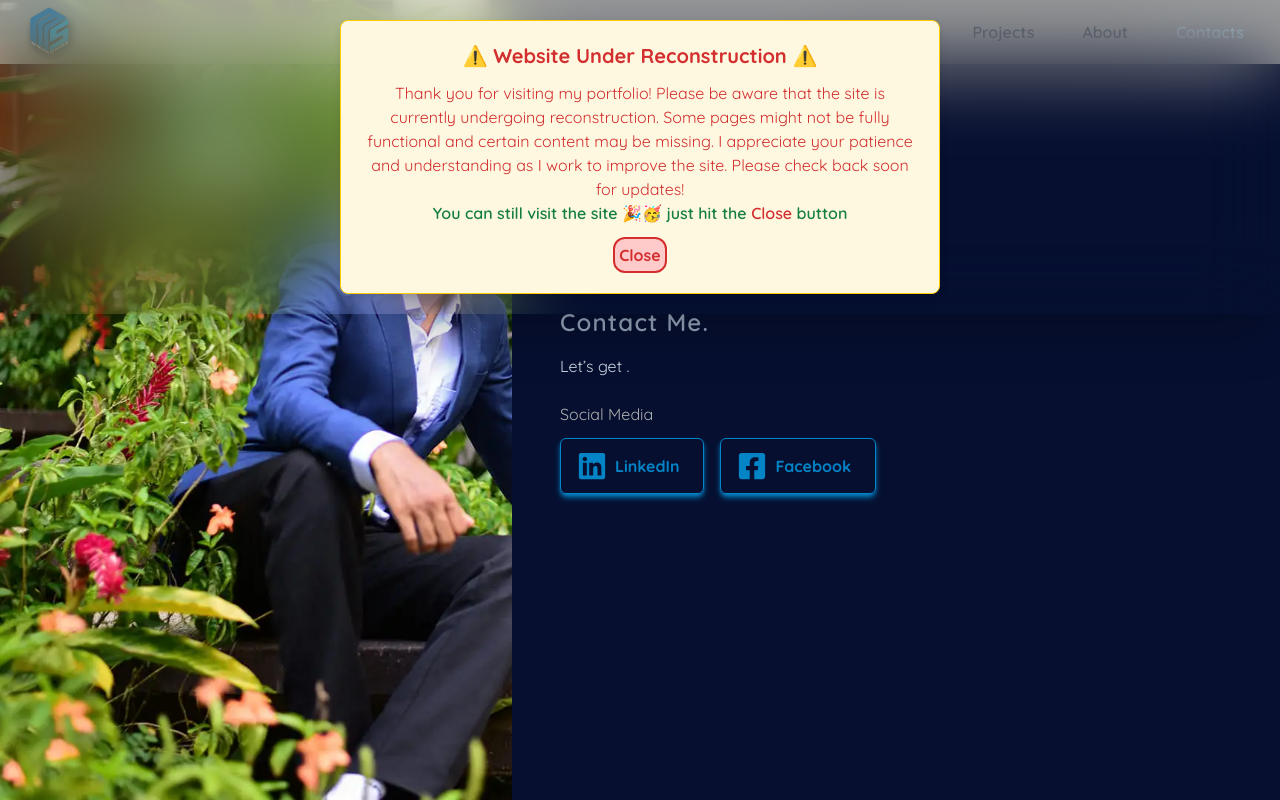
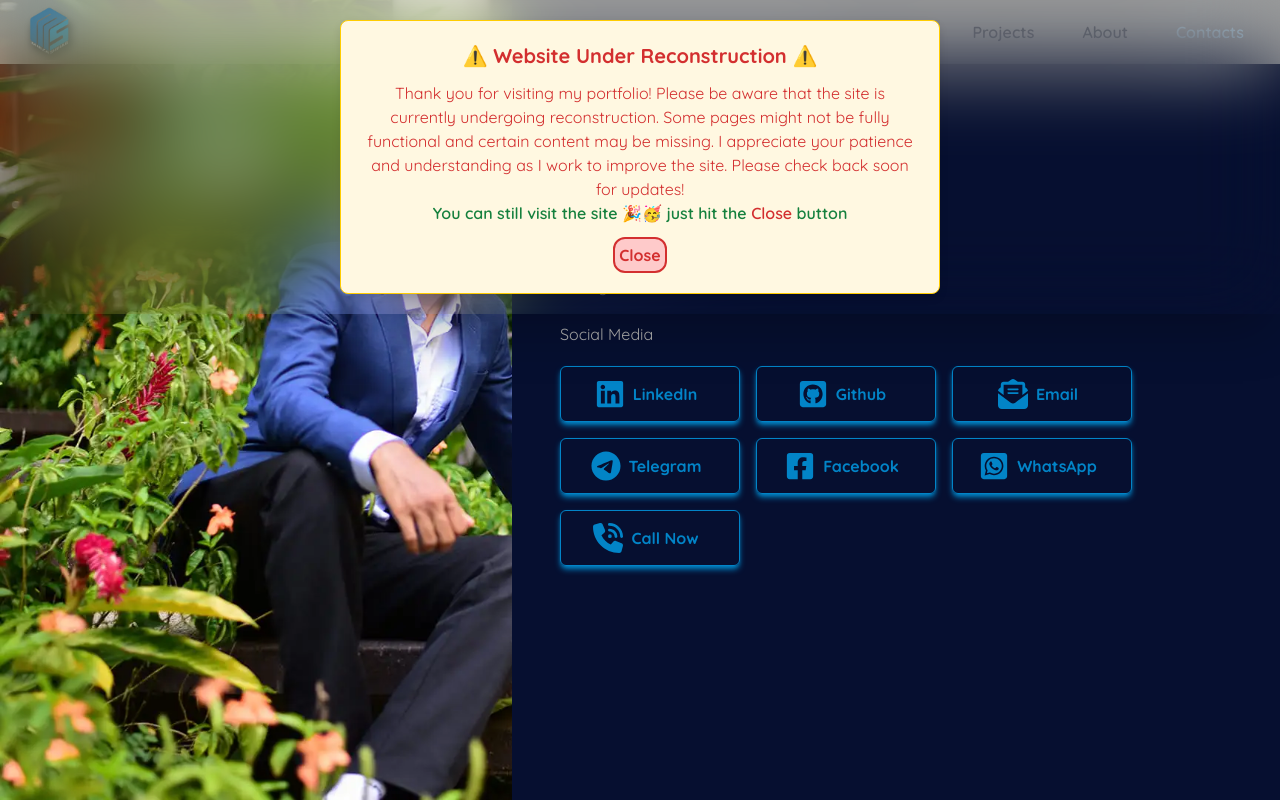
Before and after one commit to MdMirzaShihab/MyPortfolio, a React (Vite) app: page /contact in a window 1280 px wide. Built offline with nearby package versions, Linux system fonts and the light colour scheme.

Commit message:
contact updated

```diff
--- a/src/components/Contact.jsx
+++ b/src/components/Contact.jsx
@@ -19,8 +19,9 @@ const Contact = () => {
           </p>
           <div className="mt-6">
             <h1 className="text-gray-200">Social Media</h1>
-            <div className="mt-3 md:flex md:items-center md:-mx-2">
-              <motion.button className="flex justify-center items-center w-full px-4 py-3 text-[#0284c7] rounded-md md:w-auto md:mx-2 border border-[#0284c7] shadow-[#0284c7] shadow-md"  whileHover={{ scale: 1.1 }}
+            <div className="mt-3 md:flex md:items-center flex-wrap md:-mx-2">
+            <a href='https://www.linkedin.com/in/mdmirza/' target='blank'>
+              <motion.button className="flex justify-center items-center w-full px-4 py-3 text-[#0284c7] rounded-md md:w-[180px] md:mx-2 md:my-2 border border-[#0284c7] shadow-[#0284c7] shadow-md"  whileHover={{ scale: 1.1 }}
                 whileTap={{ scale: 0.9 }}>
               <svg className="w-[30px] h-[30px] fill-[#0284c7]" viewBox="0 0 448 512" xmlns="http://www.w3.org/2000/svg">
   {/*! Font Awesome Free 6.4.2 by @fontawesome - https://fontawesome.com License - https://fontawesome.com/license (Commercial License) Copyright 2023 Fonticons, Inc. */}
@@ -31,7 +32,44 @@ const Contact = () => {
                                 LinkedIn
                             </span>
               </motion.button>
-              <motion.button className="flex justify-center items-center w-full px-4 py-3 text-[#0284c7] rounded-md md:w-auto md:mx-2 border border-[#0284c7] shadow-[#0284c7] shadow-md"  whileHover={{ scale: 1.1 }}
+              </a>
+              <a href='https://github.com/MdMirzaShihab' target='blank'>
+              <motion.button className="flex justify-center items-center w-full px-4 py-3 text-[#0284c7] rounded-md md:w-[180px] md:mx-2 md:my-2 border border-[#0284c7] shadow-[#0284c7] shadow-md"  whileHover={{ scale: 1.1 }}
+                whileTap={{ scale: 0.9 }}>
+ <svg className="w-[30px] h-[30px] fill-[#0284c7]" viewBox="0 0 448 512" xmlns="http://www.w3.org/2000/svg">
+{/*! Font Awesome Free 6.4.2 by @fontawesome - https://fontawesome.com License - https://fontawesome.com/license (Commercial License) Copyright 2023 Fonticons, Inc. */}
+<path d="M400 32H48C21.5 32 0 53.5 0 80v352c0 26.5 21.5 48 48 48h352c26.5 0 48-21.5 48-48V80c0-26.5-21.5-48-48-48zM277.3 415.7c-8.4 1.5-11.5-3.7-11.5-8 0-5.4.2-33 .2-55.3 0-15.6-5.2-25.5-11.3-30.7 37-4.1 76-9.2 76-73.1 0-18.2-6.5-27.3-17.1-39 1.7-4.3 7.4-22-1.7-45-13.9-4.3-45.7 17.9-45.7 17.9-13.2-3.7-27.5-5.6-41.6-5.6-14.1 0-28.4 1.9-41.6 5.6 0 0-31.8-22.2-45.7-17.9-9.1 22.9-3.5 40.6-1.7 45-10.6 11.7-15.6 20.8-15.6 39 0 63.6 37.3 69 74.3 73.1-4.8 4.3-9.1 11.7-10.6 22.3-9.5 4.3-33.8 11.7-48.3-13.9-9.1-15.8-25.5-17.1-25.5-17.1-16.2-.2-1.1 10.2-1.1 10.2 10.8 5 18.4 24.2 18.4 24.2 9.7 29.7 56.1 19.7 56.1 19.7 0 13.9.2 36.5.2 40.6 0 4.3-3 9.5-11.5 8-66-22.1-112.2-84.9-112.2-158.3 0-91.8 70.2-161.5 162-161.5S388 165.6 388 257.4c.1 73.4-44.7 136.3-110.7 158.3zm-98.1-61.1c-1.9.4-3.7-.4-3.9-1.7-.2-1.5 1.1-2.8 3-3.2 1.9-.2 3.7.6 3.9 1.9.3 1.3-1 2.6-3 3zm-9.5-.9c0 1.3-1.5 2.4-3.5 2.4-2.2.2-3.7-.9-3.7-2.4 0-1.3 1.5-2.4 3.5-2.4 1.9-.2 3.7.9 3.7 2.4zm-13.7-1.1c-.4 1.3-2.4 1.9-4.1 1.3-1.9-.4-3.2-1.9-2.8-3.2.4-1.3 2.4-1.9 4.1-1.5 2 .6 3.3 2.1 2.8 3.4zm-12.3-5.4c-.9 1.1-2.8.9-4.3-.6-1.5-1.3-1.9-3.2-.9-4.1.9-1.1 2.8-.9 4.3.6 1.3 1.3 1.8 3.3.9 4.1zm-9.1-9.1c-.9.6-2.6 0-3.7-1.5s-1.1-3.2 0-3.9c1.1-.9 2.8-.2 3.7 1.3 1.1 1.5 1.1 3.3 0 4.1zm-6.5-9.7c-.9.9-2.4.4-3.5-.6-1.1-1.3-1.3-2.8-.4-3.5.9-.9 2.4-.4 3.5.6 1.1 1.3 1.3 2.8.4 3.5zm-6.7-7.4c-.4.9-1.7 1.1-2.8.4-1.3-.6-1.9-1.7-1.5-2.6.4-.6 1.5-.9 2.8-.4 1.3.7 1.9 1.8 1.5 2.6z"></path>
+</svg>
+                   <span className="mx-2 font-bold">
+                                Github
+                            </span>
+              </motion.button>
+              </a>
+              <a href="mailto:contact@mirzashihab.com" target='blank'>
+              <motion.button className="flex justify-center items-center w-full px-4 py-3 text-[#0284c7] rounded-md md:w-[180px] md:mx-2 md:my-2 border border-[#0284c7] shadow-[#0284c7] shadow-md"  whileHover={{ scale: 1.1 }}
+                whileTap={{ scale: 0.9 }}>
+<svg className="w-[30px] h-[30px] fill-[#0284c7]" viewBox="0 0 512 512" xmlns="http://www.w3.org/2000/svg">
+<path d="M215.4 96H144 107.8 96v8.8V144v40.4 89L.2 202.5c1.6-18.1 10.9-34.9 25.7-45.8L48 140.3V96c0-26.5 21.5-48 48-48h76.6l49.9-36.9C232.2 3.9 243.9 0 256 0s23.8 3.9 33.5 11L339.4 48H416c26.5 0 48 21.5 48 48v44.3l22.1 16.4c14.8 10.9 24.1 27.7 25.7 45.8L416 273.4v-89V144 104.8 96H404.2 368 296.6 215.4zM0 448V242.1L217.6 403.3c11.1 8.2 24.6 12.7 38.4 12.7s27.3-4.4 38.4-12.7L512 242.1V448v0c0 35.3-28.7 64-64 64H64c-35.3 0-64-28.7-64-64v0zM176 160H336c8.8 0 16 7.2 16 16s-7.2 16-16 16H176c-8.8 0-16-7.2-16-16s7.2-16 16-16zm0 64H336c8.8 0 16 7.2 16 16s-7.2 16-16 16H176c-8.8 0-16-7.2-16-16s7.2-16 16-16z"></path>
+</svg>
+                   <span className="mx-2 font-bold">
+                               Email
+                            </span>
+              </motion.button>
+              </a>
+              <a href='https://t.me/mirzashihab' target='blank'>
+              <motion.button className="flex justify-center items-center w-full px-4 py-3 text-[#0284c7] rounded-md md:w-[180px] md:mx-2 md:my-2 border border-[#0284c7] shadow-[#0284c7] shadow-md"  whileHover={{ scale: 1.1 }}
+                whileTap={{ scale: 0.9 }}>
+<svg className="w-[30px] h-[30px] fill-[#0284c7]" viewBox="0 0 496 512" xmlns="http://www.w3.org/2000/svg">
+{/*! Font Awesome Free 6.4.2 by @fontawesome - https://fontawesome.com License - https://fontawesome.com/license (Commercial License) Copyright 2023 Fonticons, Inc. */}
+<path d="M248,8C111.033,8,0,119.033,0,256S111.033,504,248,504,496,392.967,496,256,384.967,8,248,8ZM362.952,176.66c-3.732,39.215-19.881,134.378-28.1,178.3-3.476,18.584-10.322,24.816-16.948,25.425-14.4,1.326-25.338-9.517-39.287-18.661-21.827-14.308-34.158-23.215-55.346-37.177-24.485-16.135-8.612-25,5.342-39.5,3.652-3.793,67.107-61.51,68.335-66.746.153-.655.3-3.1-1.154-4.384s-3.59-.849-5.135-.5q-3.283.746-104.608,69.142-14.845,10.194-26.894,9.934c-8.855-.191-25.888-5.006-38.551-9.123-15.531-5.048-27.875-7.717-26.8-16.291q.84-6.7,18.45-13.7,108.446-47.248,144.628-62.3c68.872-28.647,83.183-33.623,92.511-33.789,2.052-.034,6.639.474,9.61,2.885a10.452,10.452,0,0,1,3.53,6.716A43.765,43.765,0,0,1,362.952,176.66Z"></path>
+</svg>
+                   <span className="mx-2 font-bold">
+                                Telegram
+                            </span>
+              </motion.button>
+              </a>
+              <a href='https://github.com/MdMirzaShihab' target='blank'>
+              <motion.button className="flex justify-center items-center w-full px-4 py-3 text-[#0284c7] rounded-md md:w-[180px] md:mx-2 md:my-2 border border-[#0284c7] shadow-[#0284c7] shadow-md"  whileHover={{ scale: 1.1 }}
                 whileTap={{ scale: 0.9 }}>
               <svg className="w-[30px] h-[30px] fill-[#0284c7]" viewBox="0 0 448 512" xmlns="http://www.w3.org/2000/svg">
 {/*! Font Awesome Free 6.4.2 by @fontawesome - https://fontawesome.com License - https://fontawesome.com/license (Commercial License) Copyright 2023 Fonticons, Inc. */}
@@ -42,6 +80,31 @@ const Contact = () => {
                                 Facebook
                             </span>
               </motion.button>
+              </a>
+              <a href="https://wa.me/qr/EFOBSKDSAJC4F1" target='blank'>
+              <motion.button className="flex justify-center items-center w-full px-4 py-3 text-[#0284c7] rounded-md md:w-[180px] md:mx-2 md:my-2 border border-[#0284c7] shadow-[#0284c7] shadow-md"  whileHover={{ scale: 1.1 }}
+                whileTap={{ scale: 0.9 }}>
+<svg className="w-[30px] h-[30px] fill-[#0284c7]" viewBox="0 0 448 512" xmlns="http://www.w3.org/2000/svg">
+{/*! Font Awesome Free 6.4.2 by @fontawesome - https://fontawesome.com License - https://fontawesome.com/license (Commercial License) Copyright 2023 Fonticons, Inc. */}
+<path d="M224 122.8c-72.7 0-131.8 59.1-131.9 131.8 0 24.9 7 49.2 20.2 70.1l3.1 5-13.3 48.6 49.9-13.1 4.8 2.9c20.2 12 43.4 18.4 67.1 18.4h.1c72.6 0 133.3-59.1 133.3-131.8 0-35.2-15.2-68.3-40.1-93.2-25-25-58-38.7-93.2-38.7zm77.5 188.4c-3.3 9.3-19.1 17.7-26.7 18.8-12.6 1.9-22.4.9-47.5-9.9-39.7-17.2-65.7-57.2-67.7-59.8-2-2.6-16.2-21.5-16.2-41s10.2-29.1 13.9-33.1c3.6-4 7.9-5 10.6-5 2.6 0 5.3 0 7.6.1 2.4.1 5.7-.9 8.9 6.8 3.3 7.9 11.2 27.4 12.2 29.4s1.7 4.3.3 6.9c-7.6 15.2-15.7 14.6-11.6 21.6 15.3 26.3 30.6 35.4 53.9 47.1 4 2 6.3 1.7 8.6-1 2.3-2.6 9.9-11.6 12.5-15.5 2.6-4 5.3-3.3 8.9-2 3.6 1.3 23.1 10.9 27.1 12.9s6.6 3 7.6 4.6c.9 1.9.9 9.9-2.4 19.1zM400 32H48C21.5 32 0 53.5 0 80v352c0 26.5 21.5 48 48 48h352c26.5 0 48-21.5 48-48V80c0-26.5-21.5-48-48-48zM223.9 413.2c-26.6 0-52.7-6.7-75.8-19.3L64 416l22.5-82.2c-13.9-24-21.2-51.3-21.2-79.3C65.4 167.1 136.5 96 223.9 96c42.4 0 82.2 16.5 112.2 46.5 29.9 30 47.9 69.8 47.9 112.2 0 87.4-72.7 158.5-160.1 158.5z"></path>
+</svg>
+                   <span className="mx-2 font-bold">
+                                WhatsApp
+                            </span>
+              </motion.button>
+              </a>
+              <a href="tel:+8801518990333" target='blank'>
+              <motion.button className="flex justify-center items-center w-full px-4 py-3 text-[#0284c7] rounded-md md:w-[180px] md:mx-2 md:my-2 border border-[#0284c7] shadow-[#0284c7] shadow-md"  whileHover={{ scale: 1.1 }}
+                whileTap={{ scale: 0.9 }}>
+<svg className="w-[30px] h-[30px] fill-[#0284c7]" viewBox="0 0 512 512" xmlns="http://www.w3.org/2000/svg">
+{/*! Font Awesome Free 6.4.2 by @fontawesome - https://fontawesome.com License - https://fontawesome.com/license (Commercial License) Copyright 2023 Fonticons, Inc. */}
+<path d="M280 0C408.1 0 512 103.9 512 232c0 13.3-10.7 24-24 24s-24-10.7-24-24c0-101.6-82.4-184-184-184c-13.3 0-24-10.7-24-24s10.7-24 24-24zm8 192a32 32 0 1 1 0 64 32 32 0 1 1 0-64zm-32-72c0-13.3 10.7-24 24-24c75.1 0 136 60.9 136 136c0 13.3-10.7 24-24 24s-24-10.7-24-24c0-48.6-39.4-88-88-88c-13.3 0-24-10.7-24-24zM117.5 1.4c19.4-5.3 39.7 4.6 47.4 23.2l40 96c6.8 16.3 2.1 35.2-11.6 46.3L144 207.3c33.3 70.4 90.3 127.4 160.7 160.7L345 318.7c11.2-13.7 30-18.4 46.3-11.6l96 40c18.6 7.7 28.5 28 23.2 47.4l-24 88C481.8 499.9 466 512 448 512C200.6 512 0 311.4 0 64C0 46 12.1 30.2 29.5 25.4l88-24z"></path>
+</svg>
+                   <span className="mx-2 font-bold">
+                                Call Now
+                            </span>
+              </motion.button>
+              </a>
             </div>
           </div>
         </div>
```
